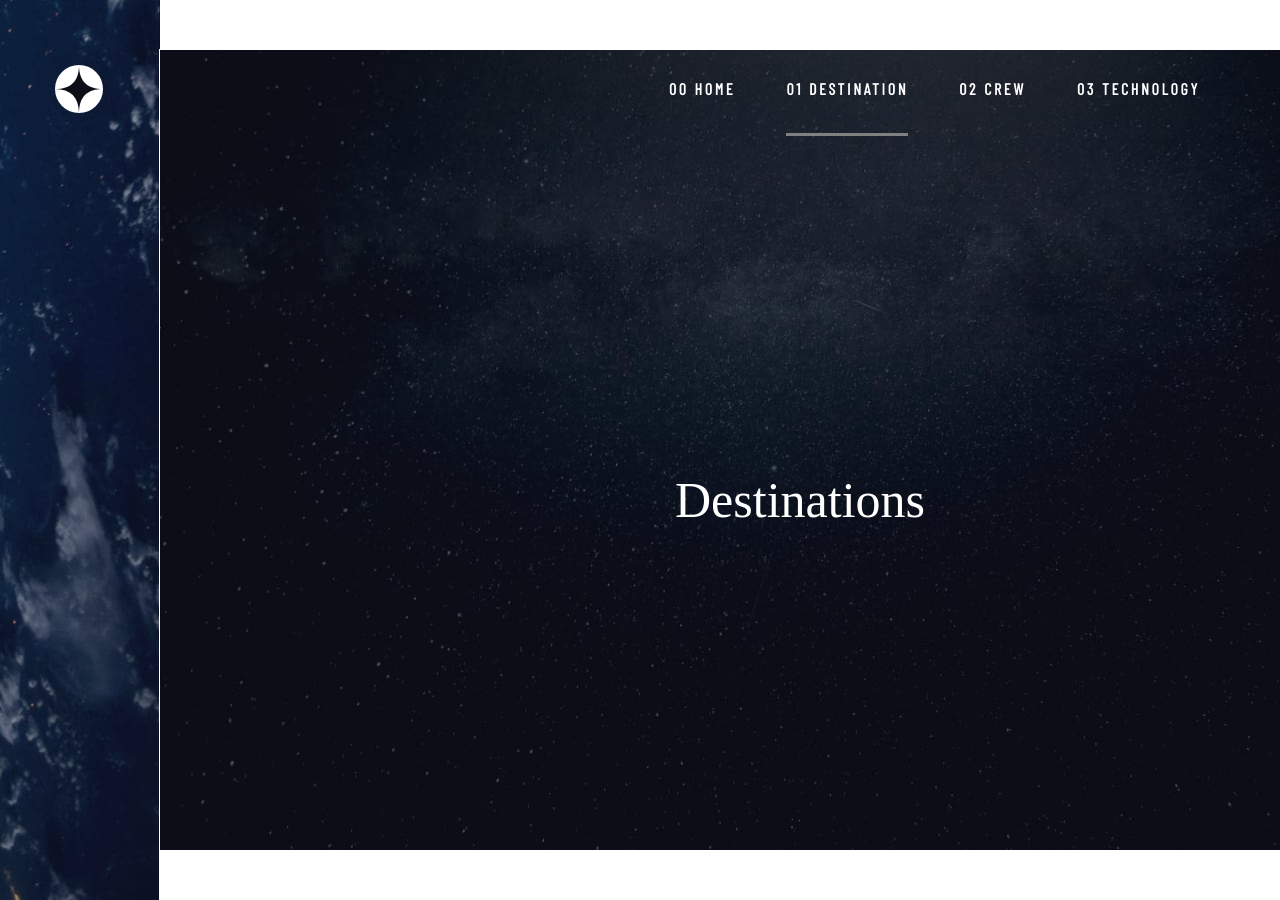
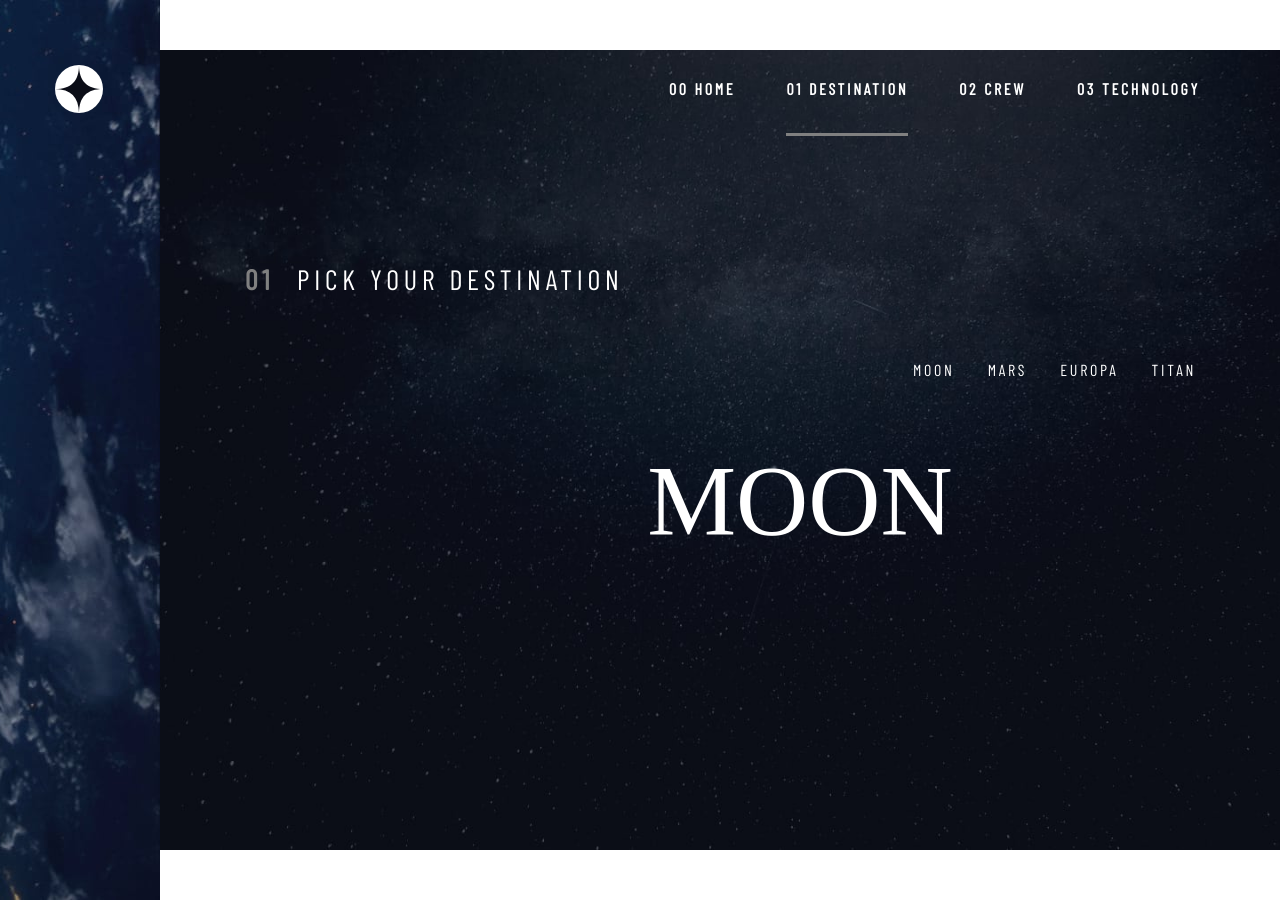
Before and after one commit to JorchRL/spaceTourism-website, a React (Create React App) app: page / in a window 1280 px wide. Shown: the top 900 px of the page. Built offline with nearby package versions, Linux system fonts and the light colour scheme; a web font is replaced by a local one.

Commit message:
Add planet slider to Destination component

```diff
--- a/src/pages/Destinations.jsx
+++ b/src/pages/Destinations.jsx
@@ -1,12 +1,57 @@
 import "./destinations.scss";
-import React from "react";
+import { useState } from "react";
 
 const Destinations = () => {
+  const [currentPlanet, setCurrentPlanet] = useState(0);
+
+  const handlePlanetChange = (id) => {
+    setCurrentPlanet(id);
+    // console.log(id);
+  };
+
   return (
     <div className='destinations'>
       <div className='contentContainer'>
         <div className='title'>
-          <div>Destinations</div>
+          <h2>
+            <span>01</span>pick your destination
+          </h2>
+        </div>
+        <div className='planetSelector'>
+          <div className='menuItem' onClick={() => handlePlanetChange(0)}>
+            <div className='textContainer'>
+              Moon
+              <div className='indicator'></div>
+            </div>
+          </div>
+          <div className='menuItem' onClick={() => handlePlanetChange(1)}>
+            <div className='textContainer'>
+              Mars
+              <div className='indicator'></div>
+            </div>
+          </div>
+          <div className='menuItem' onClick={() => handlePlanetChange(2)}>
+            <div className='textContainer'>
+              Europa
+              <div className='indicator'></div>
+            </div>
+          </div>
+          <div className='menuItem' onClick={() => handlePlanetChange(3)}>
+            <div className='textContainer'>
+              Titan
+              <div className='indicator'></div>
+            </div>
+          </div>
+        </div>
+        <div
+          className='planetSlider'
+          style={{
+            transform: `translateX( -${100 * currentPlanet}vw)`,
+          }}>
+          <div className='planetSlide'>MOON</div>
+          <div className='planetSlide'>MARS</div>
+          <div className='planetSlide'>EUROPA</div>
+          <div className='planetSlide'>TITAN</div>
         </div>
       </div>
     </div>
--- a/src/pages/destinations.scss
+++ b/src/pages/destinations.scss
@@ -9,20 +9,99 @@
   justify-content: center;
 
   .contentContainer {
-    outline: 1px solid white;
+    // outline: 1px solid white;
     width: $desktopWidth;
     height: $desktopHeight;
-    display: flex;
-    align-content: center;
-    justify-content: center;
+    // display: flex;
+    // align-content: center;
+    // justify-content: center;
+    position: relative;
     .title {
+      // outline: 1px solid white;
+      position: absolute;
+      top: 212px;
+      left: 165px;
+      h2 {
+        font-weight: 100;
+        font-size: $heading5Size;
+        letter-spacing: $heading5Spacing;
+        color: white;
+        text-transform: uppercase;
+        font-family: $condensedFont;
+        span {
+          color: grey;
+          font-weight: 600;
+          margin-right: 23px;
+        }
+      }
+    }
+
+    .planetSelector {
+      display: flex;
+      justify-content: space-between;
+      width: 283px;
+      // background-color: grey;
+      // outline: 1px solid yellow;
       color: white;
+      position: absolute;
+      left: 833px;
+      top: 310px;
+      z-index: 3;
+      .textContainer {
+        text-transform: uppercase;
+        font-family: $condensedFont;
+        font-size: $navTextSize;
+        letter-spacing: $navTextSpacing;
+        // margin-right: 33px;
+        display: flex;
+        flex-direction: column;
+        align-items: center;
+        cursor: pointer;
+        &:hover {
+          .indicator {
+            width: 100%;
+            &.active {
+              background-color: white;
+            }
+          }
+        }
+        .indicator {
+          margin-top: 11px;
+          width: 0%;
+          height: 3px;
+          background-color: white;
+          transition: all 0.3s ease;
+
+          &.active {
+            background-color: grey;
+            width: 100%;
+          }
+        }
+      }
+    }
+
+    .planetSlider {
+      width: $desktopWidth * 5;
+      height: $desktopHeight;
       display: flex;
-      height: inherit;
-      align-items: center;
-      justify-content: center;
-      font-size: 50px;
-      font-style: bold;
+
+      z-index: 5;
+      transition: all 1s ease;
+      // background-color: grey;
+
+      .planetSlide {
+        color: white;
+        // width: calc(((100vw - #{$desktopWidth})) + #{$desktopWidth});
+        width: $desktopWidth;
+        height: $desktopHeight;
+        // margin-right: calc(100vw - #{$desktopWidth});
+        margin-right: calc((100vw - #{$desktopWidth}) / 1);
+        // outline: 1px solid coral;
+        font-size: 100px;
+        display: flex;
+        justify-content: center;
+        align-items: center;
+      }
     }
   }
 }
```
